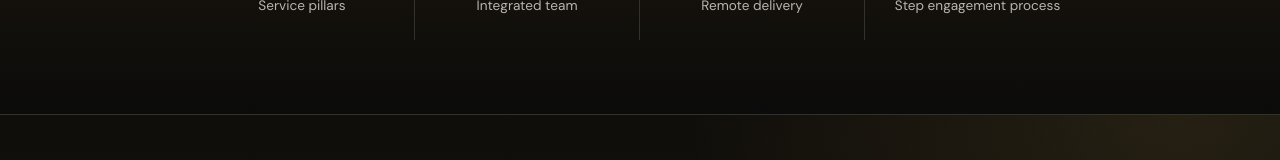
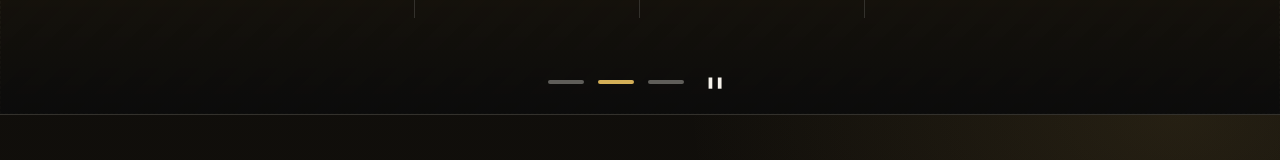
Before and after one commit to iamawaisea1628/Accountax-Works, a Next.js app: page / in a window 1280 px wide. Shown: the part 762-922 px from the top of the page. Built offline with nearby package versions, Linux system fonts and the light colour scheme.

Commit message:
Add files via upload

```diff
--- a/app/globals.css
+++ b/app/globals.css
@@ -27,7 +27,7 @@ nav li>a:not(.btn):hover,nav li:first-child>a{color:var(--g);background:rgba(212
 /* hero */
 .hero{position:relative;min-height:min(940px,100svh);display:flex;align-items:center;border-bottom:1px solid var(--bd)}
 .hero>.im{position:absolute;inset:0}.veil{position:absolute;inset:0;background:linear-gradient(180deg,rgba(11,11,11,.5) 0%,rgba(52,38,12,.62) 55%,rgba(11,11,11,.94) 100%)}
-.hc{position:relative;text-align:center;padding-top:80px;padding-bottom:40px}
+.hc{position:relative;text-align:center;padding-top:80px;padding-bottom:84px}
 .k{display:inline-block;border:1px solid var(--g3);color:var(--g);border-radius:40px;padding:7px 20px;font-size:.78rem;letter-spacing:.14em;text-transform:uppercase;margin-bottom:26px;background:rgba(11,11,11,.4)}
 .lead{font-size:1.2rem;color:#d9d5cb;margin:0 auto 1.6em;max-width:56ch}.cta{display:flex;gap:14px;flex-wrap:wrap;margin-top:8px}.hc .cta{justify-content:center}
 .stats{display:grid;grid-template-columns:repeat(4,1fr);margin:64px auto 0;max-width:900px;border-top:1px solid var(--bd)}
@@ -88,3 +88,10 @@ section{padding:68px 0}.hero{min-height:auto}.cbox{padding:24px}}
 @media(prefers-reduced-motion:reduce){*{animation:none!important;scroll-behavior:auto!important;transition:none!important}}
 #about,#contact,section:not(.alt):not(#about):not(#contact){background:radial-gradient(ellipse 55% 45% at 92% 0%,rgba(212,175,87,.11),transparent 70%)}
 #contact{background:radial-gradient(ellipse 55% 50% at 8% 100%,rgba(212,175,87,.12),transparent 70%)}
+.hs{position:absolute;inset:0}
+.slide{position:absolute;inset:0;overflow:hidden;opacity:0;transition:opacity 1.2s ease}.slide.on{opacity:1}
+.dots{position:absolute;left:0;right:0;bottom:20px;z-index:2;display:flex;justify-content:center;align-items:center;gap:6px}
+.dots button{position:relative;width:44px;height:24px;padding:0;border:0;background:none;cursor:pointer}
+.dots button::after{content:"";position:absolute;left:4px;right:4px;top:10px;height:4px;border-radius:4px;background:rgba(246,243,236,.35)}
+.dots button[aria-current="true"]::after{background:var(--g)}
+.dots .pp{width:auto;padding:0 12px;color:var(--tx);font-size:.7rem}.dots .pp::after{display:none}
--- /dev/null
+++ b/components/HeroSlideshow.tsx
@@ -0,0 +1,31 @@
+"use client";
+import { useEffect, useState } from "react";
+
+// Crossfading hero background. Auto-advances every 6s, can be paused, and stays still for reduced-motion users.
+export default function HeroSlideshow({ slides }: { slides: React.ReactNode[] }) {
+  const [i, setI] = useState(0);
+  const [paused, setPaused] = useState(false);
+
+  useEffect(() => {
+    if (paused || slides.length < 2) return;
+    if (window.matchMedia("(prefers-reduced-motion: reduce)").matches) return;
+    const t = setInterval(() => setI((n) => (n + 1) % slides.length), 6000);
+    return () => clearInterval(t);
+  }, [paused, slides.length]);
+
+  return (
+    <div className="hs" role="group" aria-roledescription="carousel" aria-label="Hero images">
+      {slides.map((s, n) => (
+        <div key={n} className={n === i ? "slide on" : "slide"} aria-hidden={n !== i}>{s}</div>
+      ))}
+      <div className="dots">
+        {slides.map((_, n) => (
+          <button key={n} type="button" aria-label={`Show slide ${n + 1}`} aria-current={n === i} onClick={() => setI(n)} />
+        ))}
+        <button type="button" className="pp" aria-label={paused ? "Play slideshow" : "Pause slideshow"} onClick={() => setPaused(!paused)}>
+          {paused ? "▶" : "❚❚"}
+        </button>
+      </div>
+    </div>
+  );
+}
```
